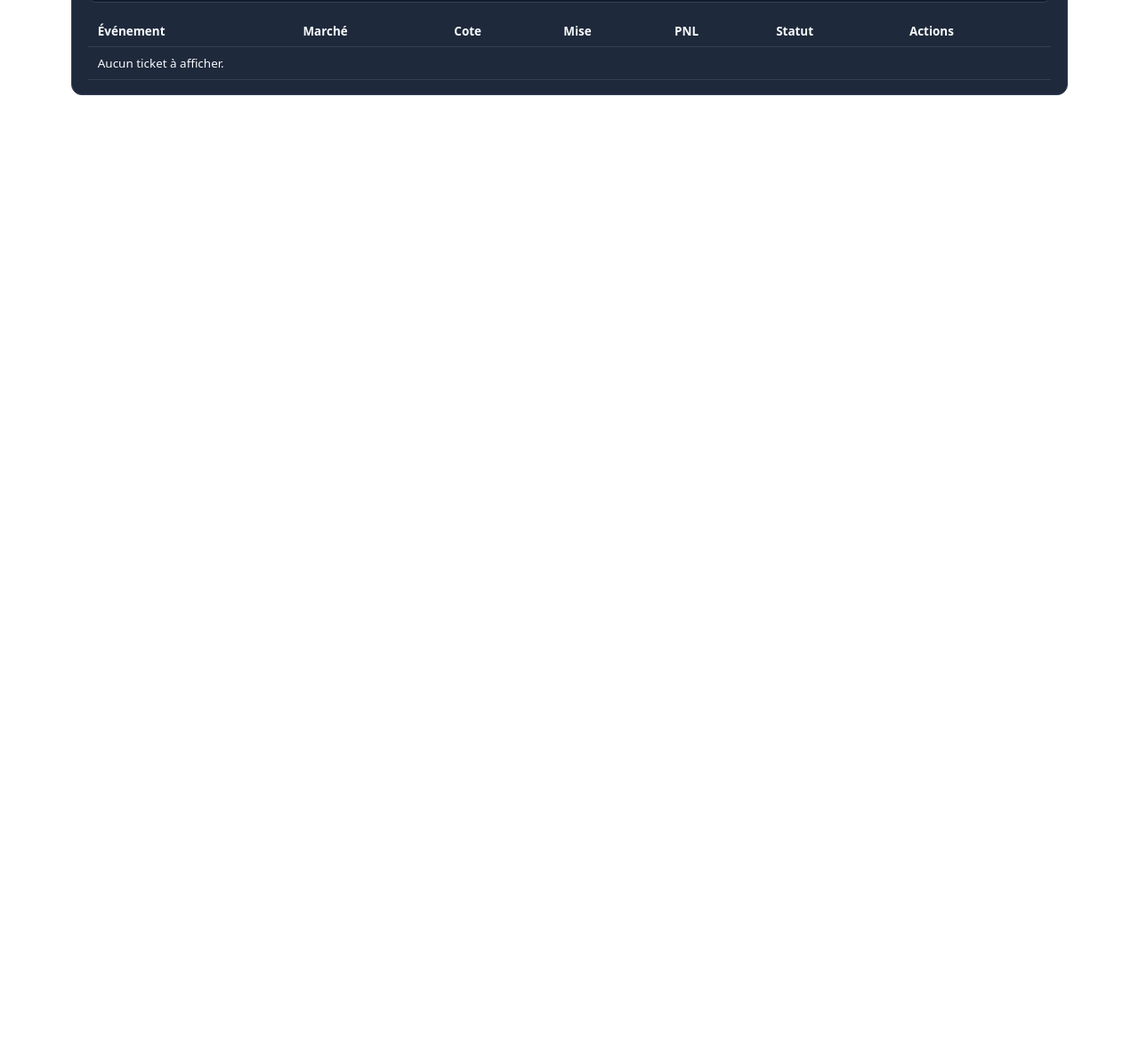
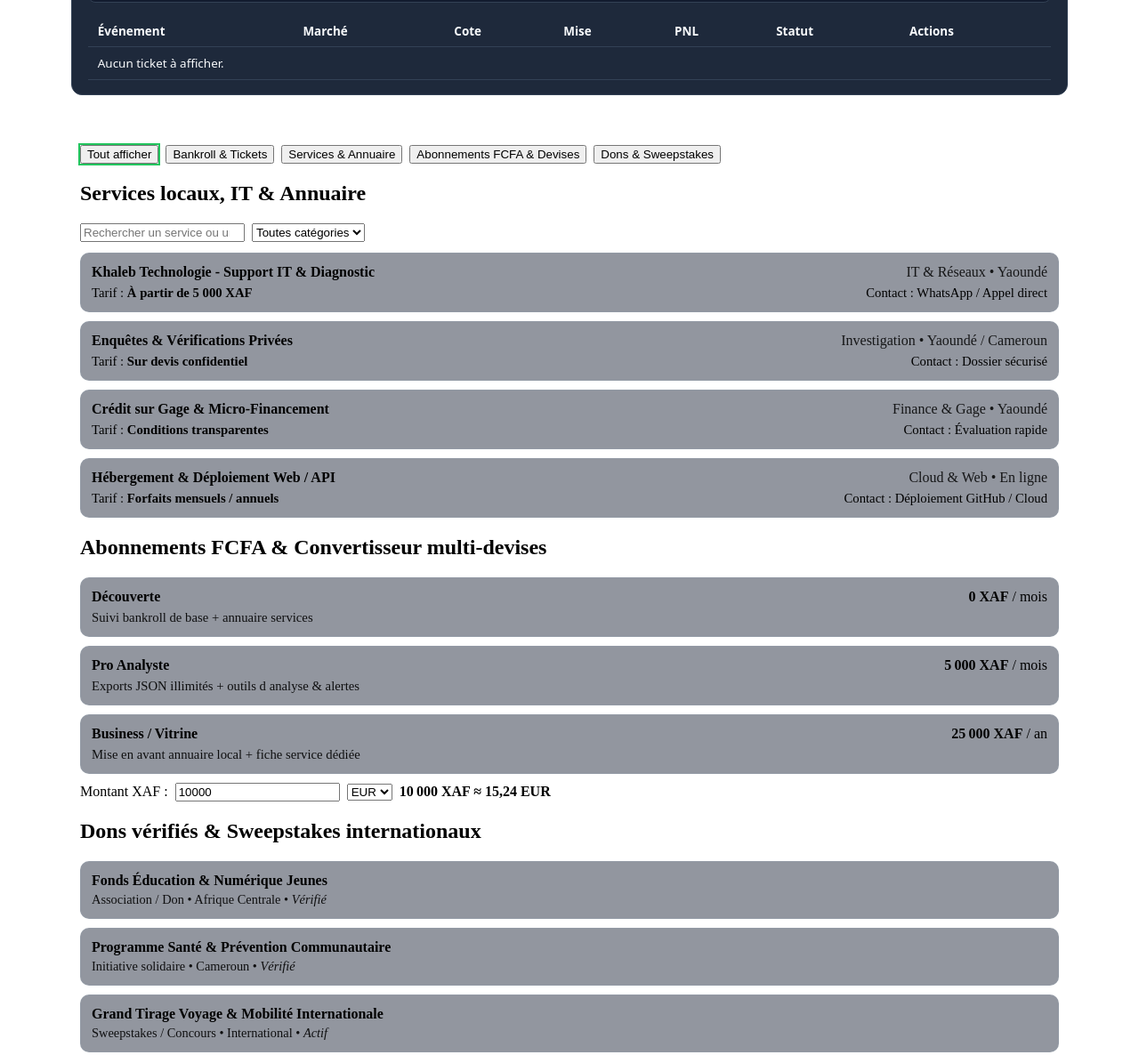
Before and after one commit to babayaga-vizion-cloud/khaleb-predict, a plain HTML site: page index.html in a window 1280 px wide. Shown: the part 500-1686 px from the top of the page at 89% size. Before the commit the page ends 800 px from the top, so only its background shows below. Drawn offline with Linux system fonts and the light colour scheme.

Commit message:
feat: add multiservice directory, FCFA plans, currency converter and initiatives hub

```diff
--- /dev/null
+++ b/assets/multiservice.js
@@ -0,0 +1,175 @@
+(function initKhalebMultiservice() {
+  if (typeof document === 'undefined') return;
+
+  const SERVICES_LOCAUX = [
+    {
+      nom: 'Khaleb Technologie - Support IT & Diagnostic',
+      categorie: 'IT & Réseaux',
+      ville: 'Yaoundé',
+      tarif: 'À partir de 5 000 XAF',
+      contact: 'WhatsApp / Appel direct'
+    },
+    {
+      nom: 'Enquêtes & Vérifications Privées',
+      categorie: 'Investigation',
+      ville: 'Yaoundé / Cameroun',
+      tarif: 'Sur devis confidentiel',
+      contact: 'Dossier sécurisé'
+    },
+    {
+      nom: 'Crédit sur Gage & Micro-Financement',
+      categorie: 'Finance & Gage',
+      ville: 'Yaoundé',
+      tarif: 'Conditions transparentes',
+      contact: 'Évaluation rapide'
+    },
+    {
+      nom: 'Hébergement & Déploiement Web / API',
+      categorie: 'Cloud & Web',
+      ville: 'En ligne',
+      tarif: 'Forfaits mensuels / annuels',
+      contact: 'Déploiement GitHub / Cloud'
+    }
+  ];
+
+  const PLANS_FCFA = [
+    { plan: 'Découverte', prixXaf: 0, periode: '/ mois', details: 'Suivi bankroll de base + annuaire services' },
+    { plan: 'Pro Analyste', prixXaf: 5000, periode: '/ mois', details: 'Exports JSON illimités + outils d analyse & alertes' },
+    { plan: 'Business / Vitrine', prixXaf: 25000, periode: '/ an', details: 'Mise en avant annuaire local + fiche service dédiée' }
+  ];
+
+  const TAUX_DEPUIS_XAF = {
+    XAF: 1,
+    EUR: 1 / 655.957,
+    USD: 1 / 600,
+    GBP: 1 / 760
+  };
+
+  const INITIATIVES = [
+    {
+      titre: 'Fonds Éducation & Numérique Jeunes',
+      type: 'Association / Don',
+      region: 'Afrique Centrale',
+      statut: 'Vérifié'
+    },
+    {
+      titre: 'Programme Santé & Prévention Communautaire',
+      type: 'Initiative solidaire',
+      region: 'Cameroun',
+      statut: 'Vérifié'
+    },
+    {
+      titre: 'Grand Tirage Voyage & Mobilité Internationale',
+      type: 'Sweepstakes / Concours',
+      region: 'International',
+      statut: 'Actif'
+    }
+  ];
+
+  function formaterXaf(montant) {
+    return `${Number(montant || 0).toLocaleString('fr-FR')} XAF`;
+  }
+
+  function renderServices(filtreTexte = '', filtreCat = 'all') {
+    const liste = document.getElementById('ms-services-list');
+    if (!liste) return;
+    const q = filtreTexte.trim().toLowerCase();
+    const items = SERVICES_LOCAUX.filter((s) => {
+      const okCat = filtreCat === 'all' || s.categorie === filtreCat;
+      const okTxt = !q || `${s.nom} ${s.categorie} ${s.ville}`.toLowerCase().includes(q);
+      return okCat && okTxt;
+    });
+
+    liste.innerHTML = items.length
+      ? items.map((s) => `
+          <div style="border:1px solid rgba(148,163,184,0.25);border-radius:10px;padding:12px;margin-bottom:10px;background:rgba(15,23,42,0.45);">
+            <div style="display:flex;justify-content:space-between;gap:8px;flex-wrap:wrap;">
+              <strong>${s.nom}</strong>
+              <span style="opacity:0.85;">${s.categorie} • ${s.ville}</span>
+            </div>
+            <div style="margin-top:6px;display:flex;justify-content:space-between;gap:8px;flex-wrap:wrap;font-size:0.92em;">
+              <span>Tarif : <strong>${s.tarif}</strong></span>
+              <span>Contact : ${s.contact}</span>
+            </div>
+          </div>
+        `).join('')
+      : '<p>Aucun service ne correspond à ce filtre.</p>';
+  }
+
+  function renderPlans() {
+    const cont = document.getElementById('ms-plans-list');
+    if (!cont) return;
+    cont.innerHTML = PLANS_FCFA.map((p) => `
+      <div style="border:1px solid rgba(148,163,184,0.25);border-radius:10px;padding:12px;margin-bottom:10px;background:rgba(15,23,42,0.45);">
+        <div style="display:flex;justify-content:space-between;align-items:center;gap:8px;">
+          <strong>${p.plan}</strong>
+          <span><strong>${formaterXaf(p.prixXaf)}</strong> ${p.periode}</span>
+        </div>
+        <p style="margin:6px 0 0;font-size:0.92em;opacity:0.9;">${p.details}</p>
+      </div>
+    `).join('');
+  }
+
+  function convertirDevise() {
+    const input = document.getElementById('ms-xaf-amount');
+    const select = document.getElementById('ms-target-currency');
+    const out = document.getElementById('ms-currency-result');
+    if (!input || !select || !out) return;
+    const xaf = Math.max(0, Number(input.value) || 0);
+    const dev = select.value;
+    const taux = TAUX_DEPUIS_XAF[dev] || 1;
+    const converti = xaf * taux;
+    out.textContent = `${formaterXaf(xaf)} ≈ ${converti.toLocaleString('fr-FR', { maximumFractionDigits: 2 })} ${dev}`;
+  }
+
+  function renderInitiatives() {
+    const cont = document.getElementById('ms-initiatives-list');
+    if (!cont) return;
+    cont.innerHTML = INITIATIVES.map((it) => `
+      <div style="border:1px solid rgba(148,163,184,0.25);border-radius:10px;padding:12px;margin-bottom:10px;background:rgba(15,23,42,0.45);">
+        <strong>${it.titre}</strong>
+        <div style="margin-top:4px;font-size:0.9em;opacity:0.9;">${it.type} • ${it.region} • <em>${it.statut}</em></div>
+      </div>
+    `).join('');
+  }
+
+  function activerOnglet(nomOnglet) {
+    document.querySelectorAll('[data-ms-panel]').forEach((panel) => {
+      const cible = panel.getAttribute('data-ms-panel');
+      panel.style.display = (nomOnglet === 'all' || cible === nomOnglet) ? '' : 'none';
+    });
+    document.querySelectorAll('[data-ms-tab]').forEach((btn) => {
+      const actif = btn.getAttribute('data-ms-tab') === nomOnglet;
+      btn.setAttribute('aria-pressed', actif ? 'true' : 'false');
+      btn.style.outline = actif ? '2px solid #22c55e' : 'none';
+    });
+  }
+
+  document.addEventListener('DOMContentLoaded', () => {
+    const searchInput = document.getElementById('ms-service-search');
+    const catSelect = document.getElementById('ms-service-category');
+    const xafInput = document.getElementById('ms-xaf-amount');
+    const devSelect = document.getElementById('ms-target-currency');
+
+    renderServices();
+    renderPlans();
+    convertirDevise();
+    renderInitiatives();
+    activerOnglet('all');
+
+    document.querySelectorAll('[data-ms-tab]').forEach((btn) => {
+      btn.addEventListener('click', () => {
+        activerOnglet(btn.getAttribute('data-ms-tab') || 'all');
+      });
+    });
+
+    if (searchInput) {
+      searchInput.addEventListener('input', () => renderServices(searchInput.value, catSelect?.value || 'all'));
+    }
+    if (catSelect) {
+      catSelect.addEventListener('change', () => renderServices(searchInput?.value || '', catSelect.value));
+    }
+    if (xafInput) xafInput.addEventListener('input', convertirDevise);
+    if (devSelect) devSelect.addEventListener('change', convertirDevise);
+  });
+})();
--- a/index.html
+++ b/index.html
@@ -178,5 +178,51 @@
   <script src="./assets/sauvegarde-json.js"></script>
   <script src="./assets/verify-bankroll.js"></script>
   <script src="./assets/audit-projet.js"></script>
+<section id="khaleb-multiservice-hub" style="max-width:1100px;margin:24px auto;padding:16px;">
+  <div style="display:flex;flex-wrap:wrap;gap:8px;margin-bottom:16px;">
+    <button type="button" data-ms-tab="all">Tout afficher</button>
+    <button type="button" data-ms-tab="bankroll">Bankroll &amp; Tickets</button>
+    <button type="button" data-ms-tab="services">Services &amp; Annuaire</button>
+    <button type="button" data-ms-tab="plans">Abonnements FCFA &amp; Devises</button>
+    <button type="button" data-ms-tab="initiatives">Dons &amp; Sweepstakes</button>
+  </div>
+
+  <div data-ms-panel="services" style="margin-bottom:20px;">
+    <h2>Services locaux, IT &amp; Annuaire</h2>
+    <div style="display:flex;flex-wrap:wrap;gap:8px;margin-bottom:12px;">
+      <input id="ms-service-search" type="search" placeholder="Rechercher un service ou une ville..." />
+      <select id="ms-service-category">
+        <option value="all">Toutes catégories</option>
+        <option value="IT & Réseaux">IT &amp; Réseaux</option>
+        <option value="Investigation">Investigation</option>
+        <option value="Finance & Gage">Finance &amp; Gage</option>
+        <option value="Cloud & Web">Cloud &amp; Web</option>
+      </select>
+    </div>
+    <div id="ms-services-list"></div>
+  </div>
+
+  <div data-ms-panel="plans" style="margin-bottom:20px;">
+    <h2>Abonnements FCFA &amp; Convertisseur multi-devises</h2>
+    <div id="ms-plans-list"></div>
+    <div style="display:flex;flex-wrap:wrap;gap:8px;align-items:center;margin-top:10px;">
+      <label for="ms-xaf-amount">Montant XAF :</label>
+      <input id="ms-xaf-amount" type="number" min="0" step="500" value="10000" />
+      <select id="ms-target-currency">
+        <option value="EUR">EUR</option>
+        <option value="USD">USD</option>
+        <option value="GBP">GBP</option>
+        <option value="XAF">XAF</option>
+      </select>
+      <strong id="ms-currency-result"></strong>
+    </div>
+  </div>
+
+  <div data-ms-panel="initiatives" style="margin-bottom:20px;">
+    <h2>Dons vérifiés &amp; Sweepstakes internationaux</h2>
+    <div id="ms-initiatives-list"></div>
+  </div>
+</section>
+<script src="./assets/multiservice.js"></script>
 </body>
 </html>
```
